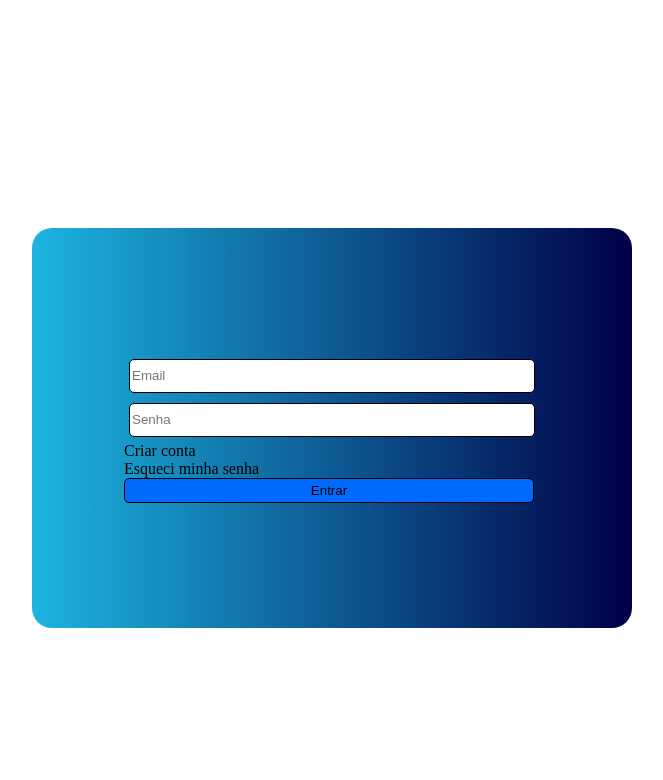
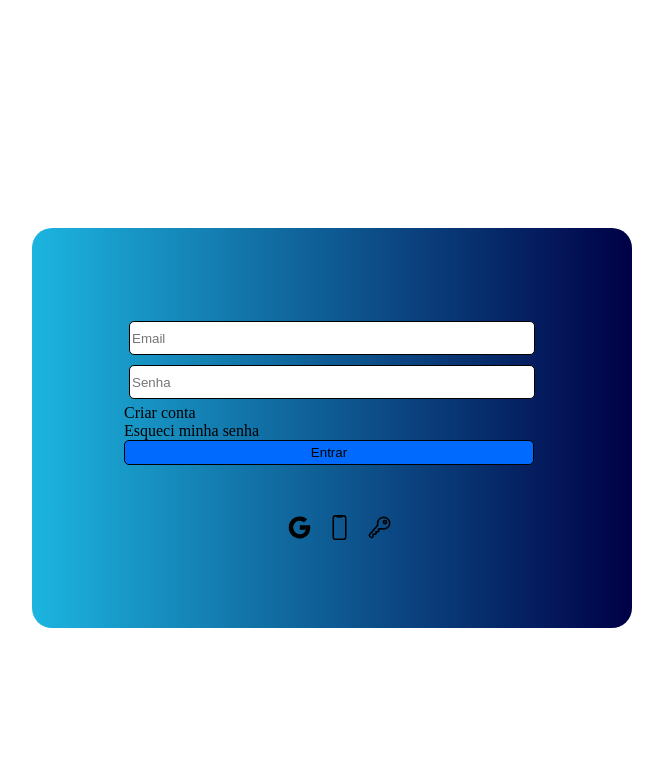
Before and after one commit to cleitonmendescoelho/projeto-biblioteca, a Django app: page / in a window 1280 px wide. Shown: the top 780 px of the page, without its empty margins (588-1251 px from the left). Run offline with Django 5.2, Linux system fonts and the light colour scheme.

Commit message:
chore: Alteração no layout da tela de login
* Inserindo alternativas de login (Google,SMS,key)

```diff
--- a/home/static/home/css/inicial/login.css
+++ b/home/static/home/css/inicial/login.css
@@ -12,7 +12,7 @@ body{
     border-radius:20px;
     background: #000046;  /* fallback for old browsers */
     background: -webkit-linear-gradient(to right, #1CB5E0, #000046);  /* Chrome 10-25, Safari 5.1-6 */
-    background: linear-gradient(to right, #1CB5E0, #000046); /* W3C, IE 10+/ Edge, Firefox 16+, Chrome 26+, Opera 12+, Safari 7+ */
+    background: linear-gradient(to right, #1CB5E0, #000046); W3C, IE 10+/ Edge, Firefox 16+, Chrome 26+, Opera 12+, Safari 7+
 
 }
 
@@ -58,3 +58,20 @@ body{
 .container .login form button:hover{
     color:white;
 }
+
+/* Alternativas de login */
+
+.alternativas{
+    display: flex;
+    justify-content: center;
+    margin-top: 50px;
+}
+
+.alternativas ion-icon{
+    font-size: 25px;
+    margin-left:15px;
+}
+
+.alternativas ion-icon:hover{
+    color: white;
+}
--- a/home/templates/home/user/login.html
+++ b/home/templates/home/user/login.html
@@ -28,9 +28,17 @@
                     <a href="{% url 'recuperacao_senha'%}">Esqueci minha senha</a>
                 </div>
                 <button>Entrar</button>
+                <div class="alternativas">
+                    <ion-icon name="logo-google"></ion-icon>
+                    <ion-icon name="phone-portrait-outline"></ion-icon>
+                    <ion-icon name="key-outline"></ion-icon>
+                </div>
             </form>
+
         </div>
     </div>
+    <script type="module" src="https://unpkg.com/ionicons@7.1.0/dist/ionicons/ionicons.esm.js"></script>
+    <script nomodule src="https://unpkg.com/ionicons@7.1.0/dist/ionicons/ionicons.js"></script>
 </body>
 
 </html>
```
